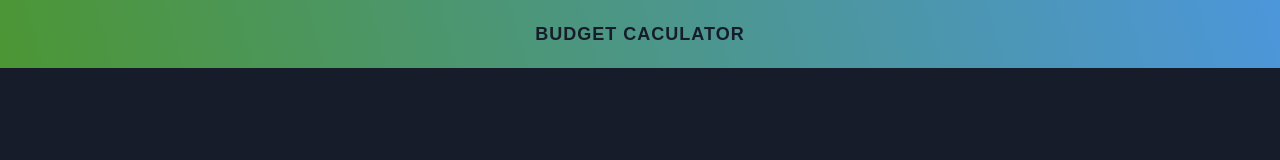
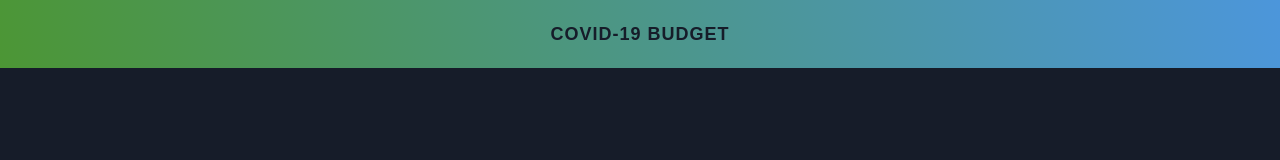
Before and after one commit to nisaChampagne/BudgetCalc, an Angular app in the folder budgetcalc/: page / in a window 1280 px wide. Shown: the top 160 px of the page. Built offline with nearby package versions, Linux system fonts and the light colour scheme.

Commit message:
reset form

```diff
--- a/budgetcalc/src/app/calc/calc.component.html
+++ b/budgetcalc/src/app/calc/calc.component.html
@@ -1,5 +1,5 @@
 <div class="top-bar">
-    <h1>Budget Caculator</h1>
+    <h1>COVID-19 Budget</h1>
 </div>
 
 <section class="total-budget">
--- a/budgetcalc/src/app/form/form.component.ts
+++ b/budgetcalc/src/app/form/form.component.ts
@@ -20,6 +20,7 @@ export class FormComponent implements OnInit {
 
   onSubmit(form: NgForm){
     this.formSubmit.emit(form.value);
+    form.reset();
   }
 
 }
```
